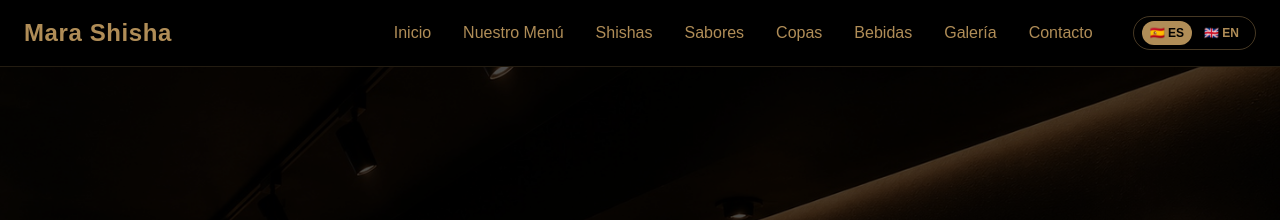
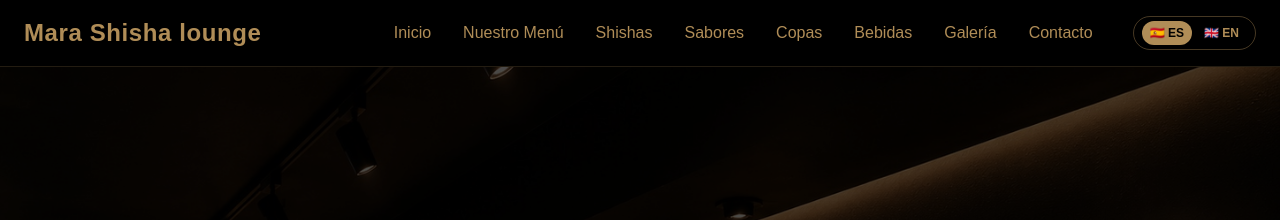
Before and after one commit to marashishalounge/mara-shisha-v2, a Next.js app: page / in a window 1280 px wide. Shown: the top 220 px of the page. Built offline with nearby package versions, Linux system fonts and the light colour scheme; no server answers.

Commit message:
Añade Lounge al Navbar

```diff
--- a/app/components/Navbar.tsx
+++ b/app/components/Navbar.tsx
@@ -23,7 +23,7 @@ export default function Navbar() {
           className="text-2xl font-bold tracking-wide transition-all duration-300 hover:scale-105"
           style={{ color: "var(--bronze)" }}
         >
-          Mara Shisha
+          Mara Shisha lounge
         </a>
 
         {/* MENÚ ESCRITORIO */}
```
